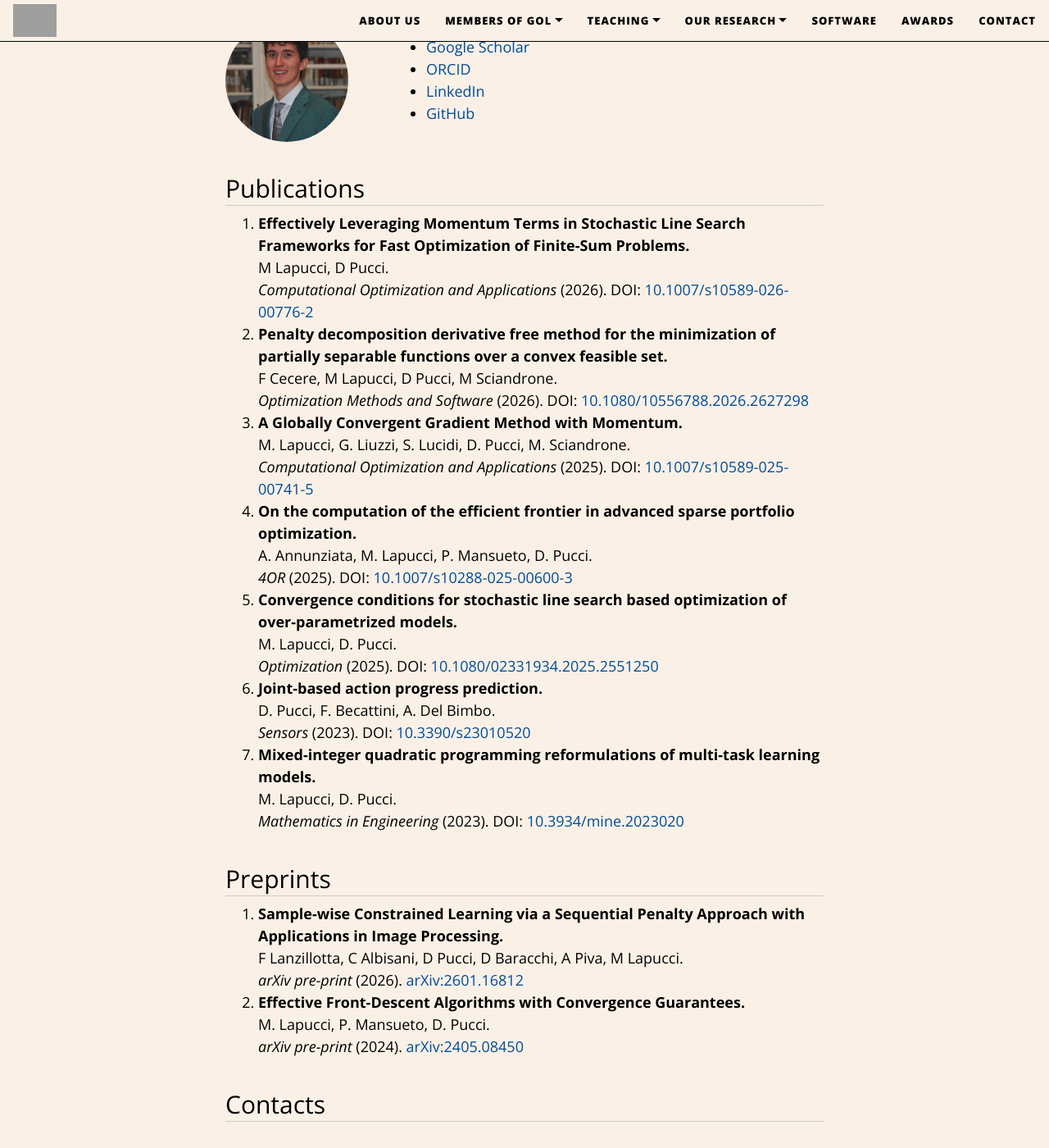
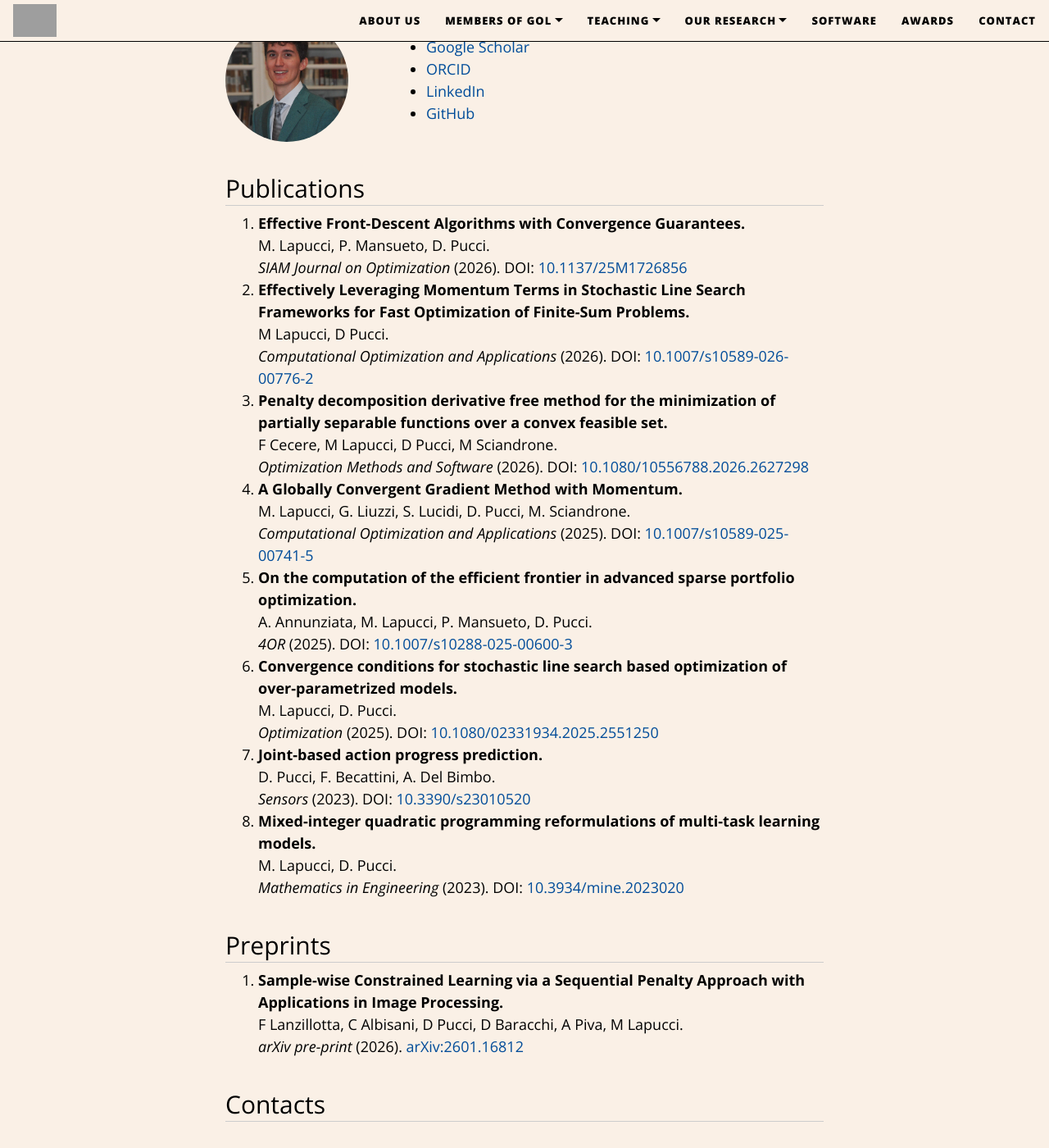
Before and after one commit to GOL-UniFI/GOL-UniFI.github.io, a Jekyll site: the page built from pages/davide_pucci.md, in a window 1280 px wide and 1400 px high, scrolled down 386 px. Shown: the whole window at 82% size. Built offline with Jekyll 4.4.1, drawn with Linux system fonts in a browser that asks for light colours; nearby versions of some CDN libraries; grey boxes are pictures that could not be loaded.

Commit message:
Aggiunto doi SIAM a me e piero

```diff
--- a/pages/davide_pucci.md
+++ b/pages/davide_pucci.md
@@ -39,6 +39,12 @@ title: Davide Pucci
       <section class="publications">
         <h2>Publications</h2>
         <ol>
+          <li>
+            <strong> Effective Front-Descent Algorithms with Convergence Guarantees.</strong><br>
+            M. Lapucci, P. Mansueto, D. Pucci.<br>
+            <em>SIAM Journal on Optimization</em> (2026). DOI:
+            <a href="https://doi.org/10.1137/25M1726856">10.1137/25M1726856</a>
+          </li>
           <li>
             <strong> Effectively Leveraging Momentum Terms in Stochastic Line Search Frameworks for Fast Optimization of Finite-Sum Problems.</strong><br>
             M Lapucci, D Pucci.<br>
@@ -92,11 +98,6 @@ title: Davide Pucci
           <strong> Sample-wise Constrained Learning via a Sequential Penalty Approach with Applications in Image Processing.</strong><br>
           F Lanzillotta, C Albisani, D Pucci, D Baracchi, A Piva, M Lapucci.<br>
           <em>arXiv pre-print</em> (2026). <a href="https://arxiv.org/abs/2601.16812">arXiv:2601.16812</a>
-          </li>
-          <li>
-          <strong> Effective Front-Descent Algorithms with Convergence Guarantees.</strong><br>
-          M. Lapucci, P. Mansueto, D. Pucci.<br>
-          <em>arXiv pre-print</em> (2024). <a href="https://arxiv.org/abs/2405.08450">arXiv:2405.08450</a>
           </li>
         </ol>
       </section>
```
Also changed, not shown: pages/pierluigi_mansueto.md (+3 -2 lines).
